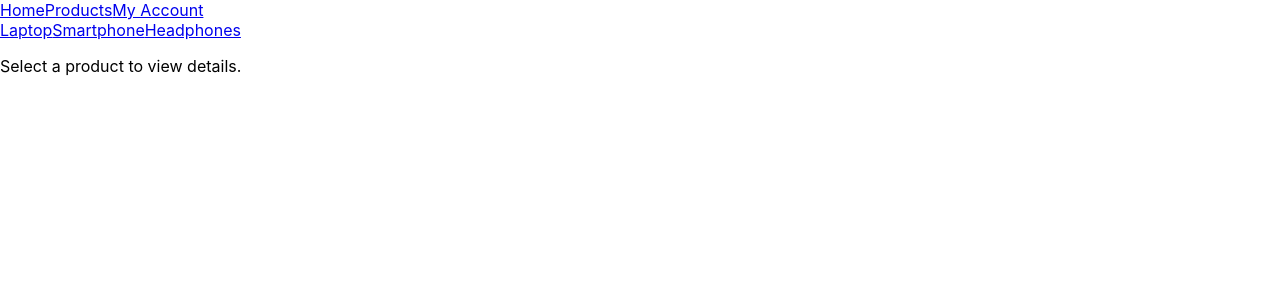
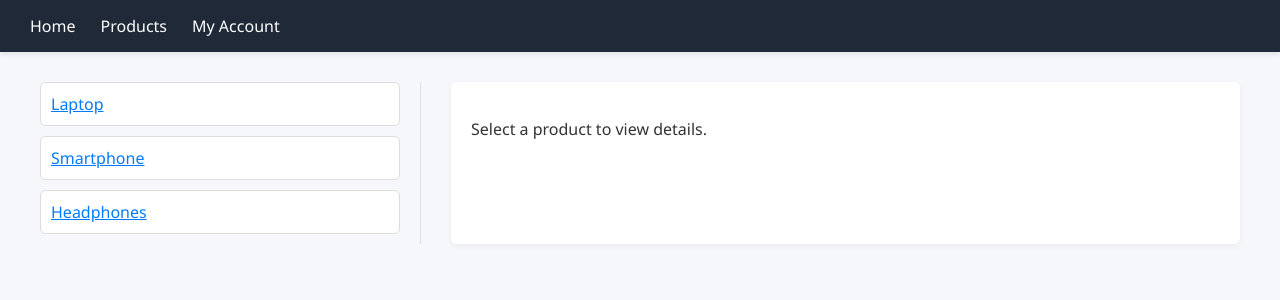
Before and after one commit to Tin0709/Full-Stack-W5, a React (Create React App) app: page /products in a window 1280 px wide. Shown: the top 300 px of the page. Built offline with nearby package versions, Linux system fonts and the light colour scheme.

Commit message:
better UI for all pages

```diff
--- a/src/App.css
+++ b/src/App.css
@@ -1,38 +1,97 @@
-.App {
-  text-align: center;
+/* General Reset */
+body {
+  font-family: "Segoe UI", Tahoma, Geneva, Verdana, sans-serif;
+  margin: 0;
+  background-color: #f5f7fa;
+  color: #333;
 }
 
-.App-logo {
-  height: 40vmin;
-  pointer-events: none;
+/* Navigation Bar */
+.navbar {
+  background-color: #1f2937;
+  padding: 15px 30px;
+  display: flex;
+  gap: 25px;
+  box-shadow: 0 2px 6px rgba(0, 0, 0, 0.1);
 }
 
-@media (prefers-reduced-motion: no-preference) {
-  .App-logo {
-    animation: App-logo-spin infinite 20s linear;
-  }
+.navbar a {
+  color: #fff;
+  text-decoration: none;
+  font-weight: 500;
+  transition: color 0.2s;
 }
 
-.App-header {
-  background-color: #282c34;
-  min-height: 100vh;
-  display: flex;
-  flex-direction: column;
-  align-items: center;
-  justify-content: center;
-  font-size: calc(10px + 2vmin);
-  color: white;
+.navbar a:hover {
+  color: #60a5fa;
 }
 
-.App-link {
-  color: #61dafb;
+/* Page Container */
+.container {
+  padding: 30px 40px;
 }
 
-@keyframes App-logo-spin {
-  from {
-    transform: rotate(0deg);
-  }
-  to {
-    transform: rotate(360deg);
-  }
+/* Products Page */
+.products-page {
+  display: flex;
+  gap: 30px;
 }
+
+/* Product List Panel */
+.product-list {
+  width: 30%;
+  border-right: 1px solid #e0e0e0;
+  padding-right: 20px;
+}
+
+.product-list a {
+  display: block;
+  padding: 10px;
+  margin-bottom: 10px;
+  border-radius: 5px;
+  background-color: #fff;
+  border: 1px solid #ddd;
+  color: #007bff;
+  transition: all 0.2s;
+}
+
+.product-list a:hover {
+  background-color: #f0f4f8;
+  border-color: #60a5fa;
+}
+
+/* Product Details */
+.product-detail-panel {
+  flex-grow: 1;
+  background: #fff;
+  padding: 20px;
+  border-radius: 6px;
+  box-shadow: 0 2px 6px rgba(0, 0, 0, 0.05);
+}
+
+/* Account Page Form */
+form input,
+form textarea {
+  width: 100%;
+  padding: 10px;
+  margin-bottom: 15px;
+  font-size: 16px;
+  border: 1px solid #ccc;
+  border-radius: 4px;
+}
+
+button {
+  padding: 10px 20px;
+  margin-right: 10px;
+  font-size: 15px;
+  border: none;
+  border-radius: 4px;
+  background-color: #2563eb;
+  color: white;
+  cursor: pointer;
+  transition: background-color 0.2s;
+}
+
+button:hover {
+  background-color: #1d4ed8;
+}
```
